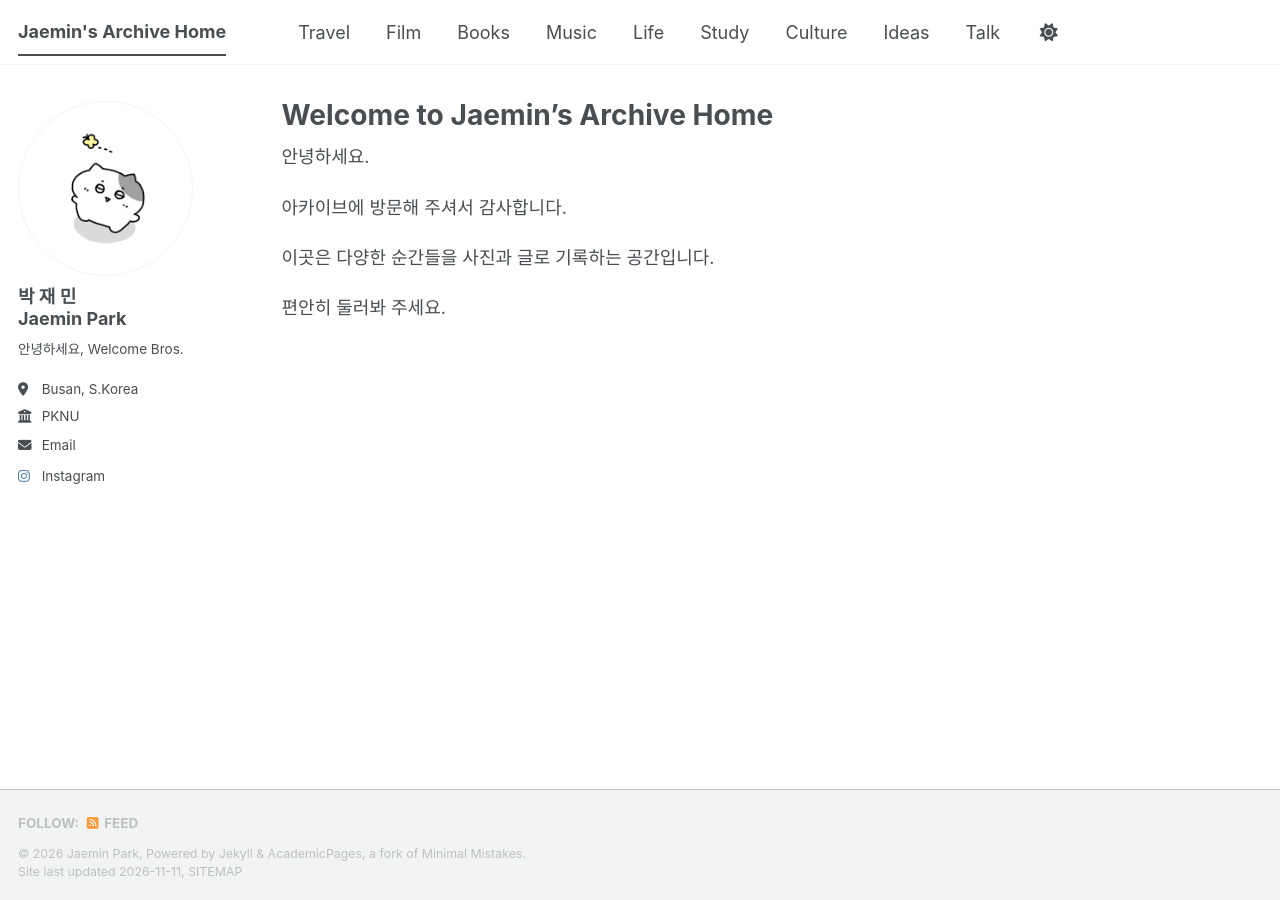
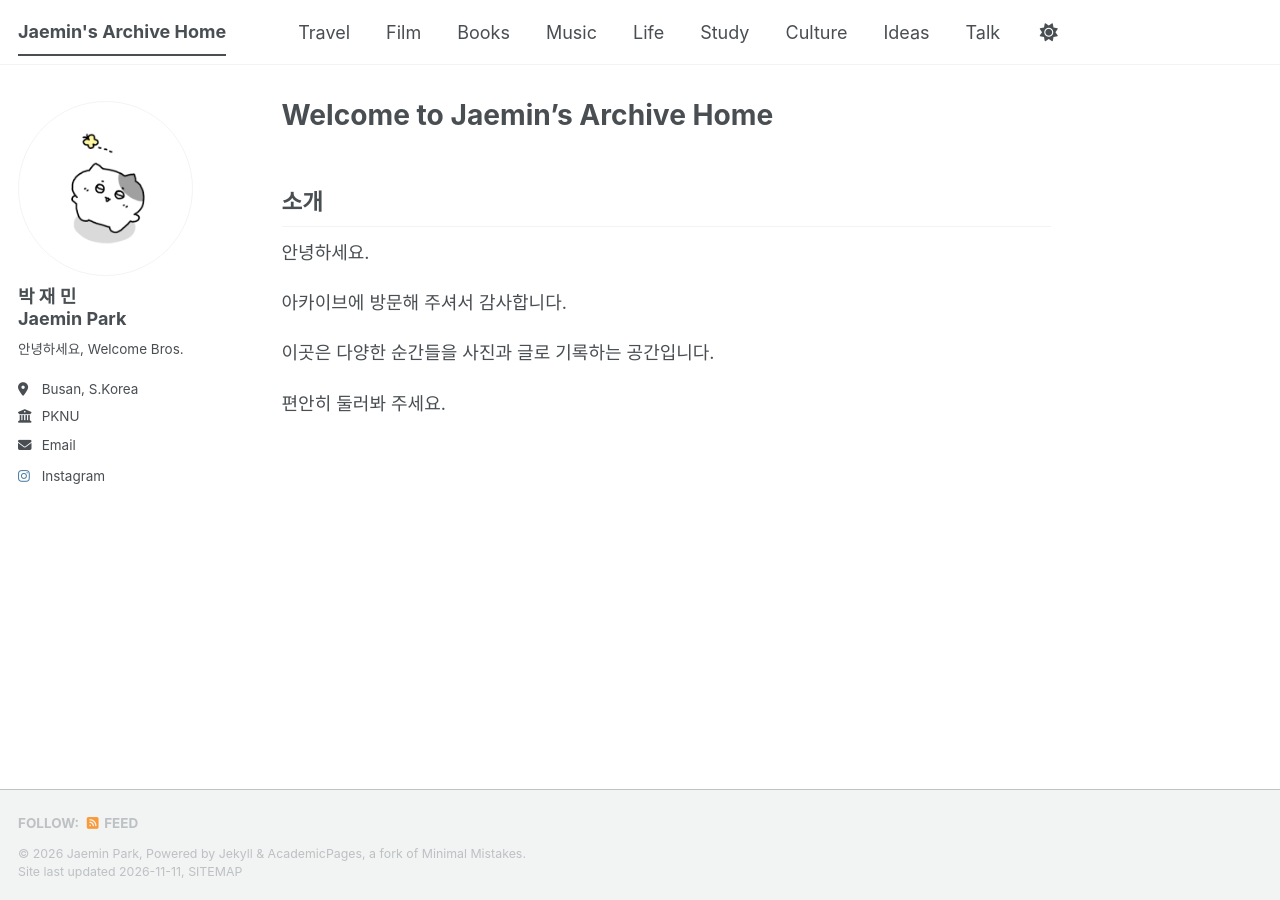
Before and after one commit to jm331kr/jm331kr.github.io, a Jekyll site: the page built from _pages/about.md, in a window 1280 px wide. Built offline with Jekyll 4.4.1, drawn with Linux system fonts in a browser that asks for light colours; a script bundle is joined from its source files by our own code; a style sheet for code colours, icons or effects is not loaded.

Commit message:
Update about.md

```diff
--- a/_pages/about.md
+++ b/_pages/about.md
@@ -7,6 +7,7 @@ redirect_from:
   - /about.html
 ---
 
+## 소개
 
 안녕하세요.
 
```
